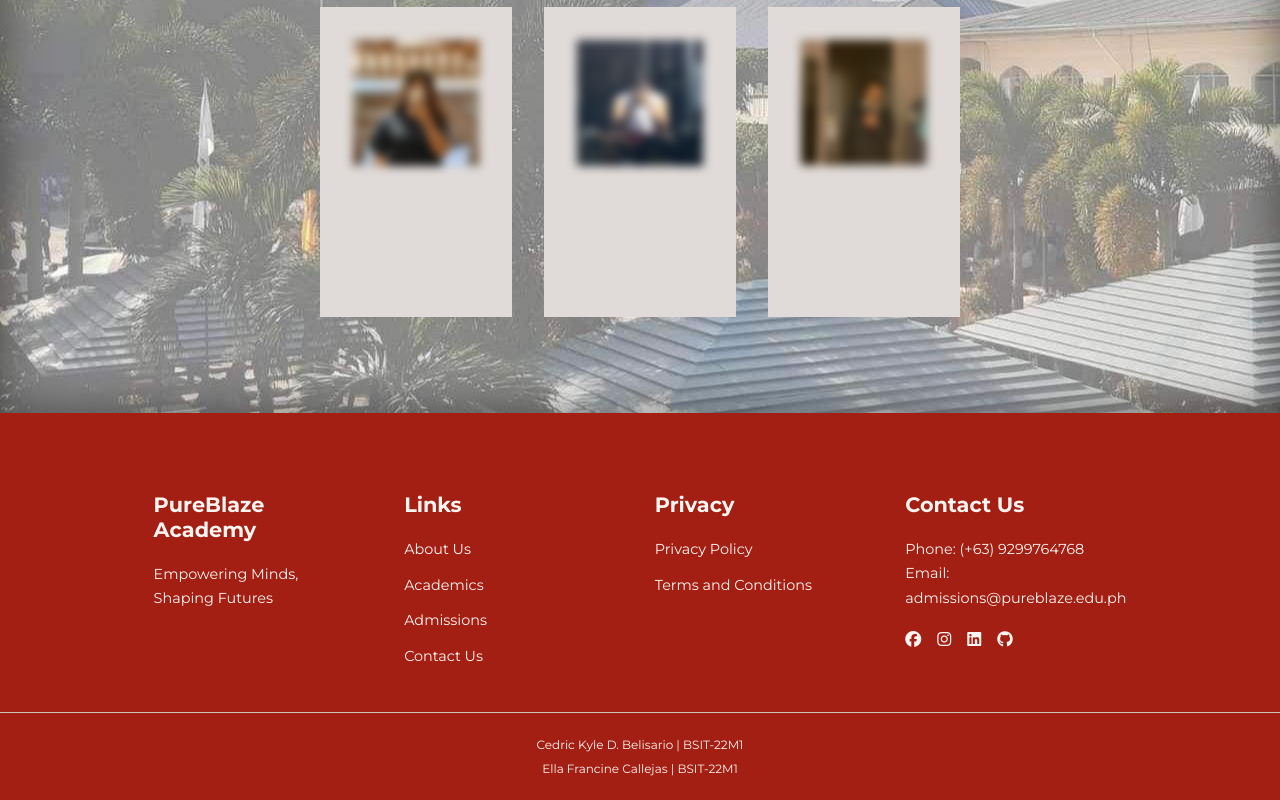
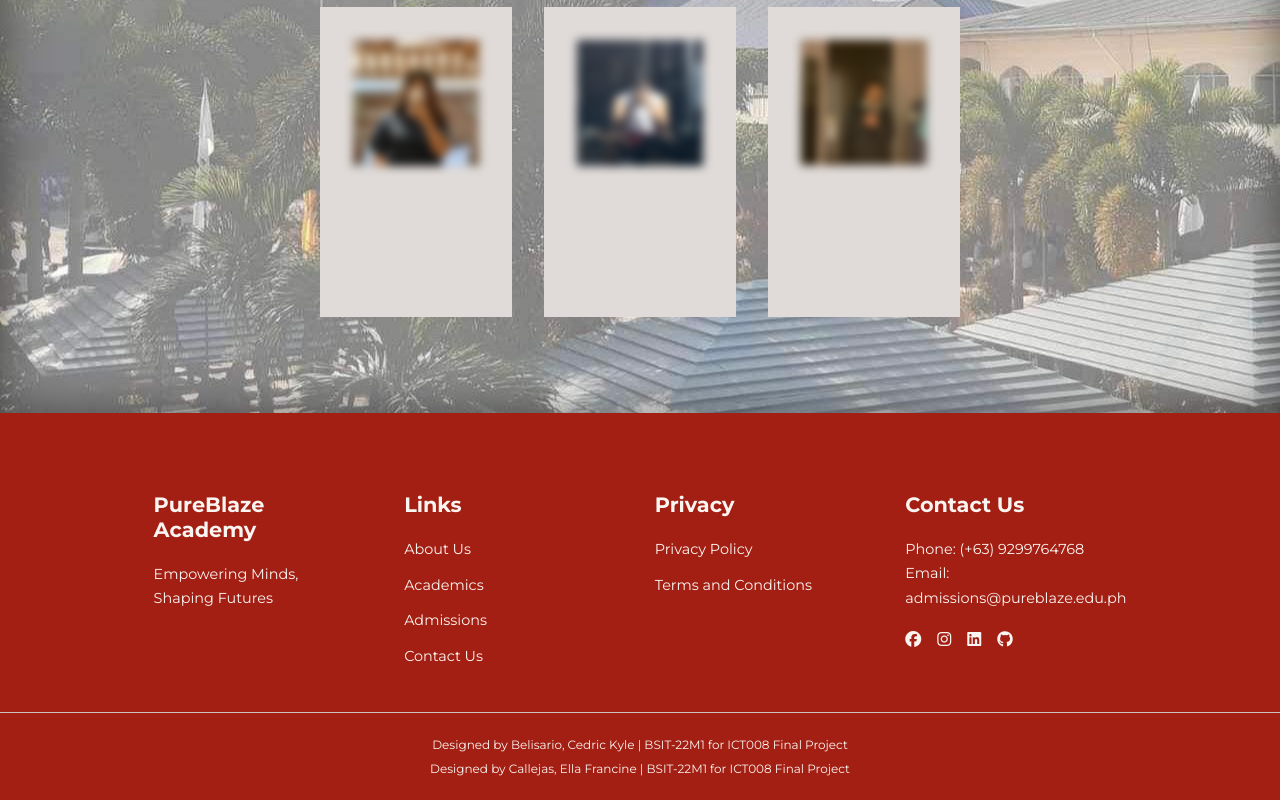
Before and after one commit to AkosiCed/HCI-PROJECT, a plain HTML site: page aboutus.html in a window 1280 px wide. Shown: the part 1187-1987 px from the top of the page. Drawn offline with Linux system fonts and the light colour scheme.

Commit message:
added channel name

```diff
--- a/aboutus.html
+++ b/aboutus.html
@@ -224,8 +224,8 @@
       </div>
     </div>
     <div class="footer_copyright">
-      <small>Cedric Kyle D. Belisario | BSIT-22M1</small>
-      <small><br>Ella Francine Callejas | BSIT-22M1</small>
+      <small>Designed by Belisario, Cedric Kyle | BSIT-22M1 for ICT008 Final Project</small><br>
+      <small>Designed by Callejas, Ella Francine | BSIT-22M1 for ICT008 Final Project</small>
     </div>
   </footer>
 
```
Also changed, not shown: academic.html (+2 -2 lines), admission.html (+2 -2 lines), contact.html (+2 -2 lines), index.html (+2 -2 lines), registration-form.html (+2 -2 lines).
